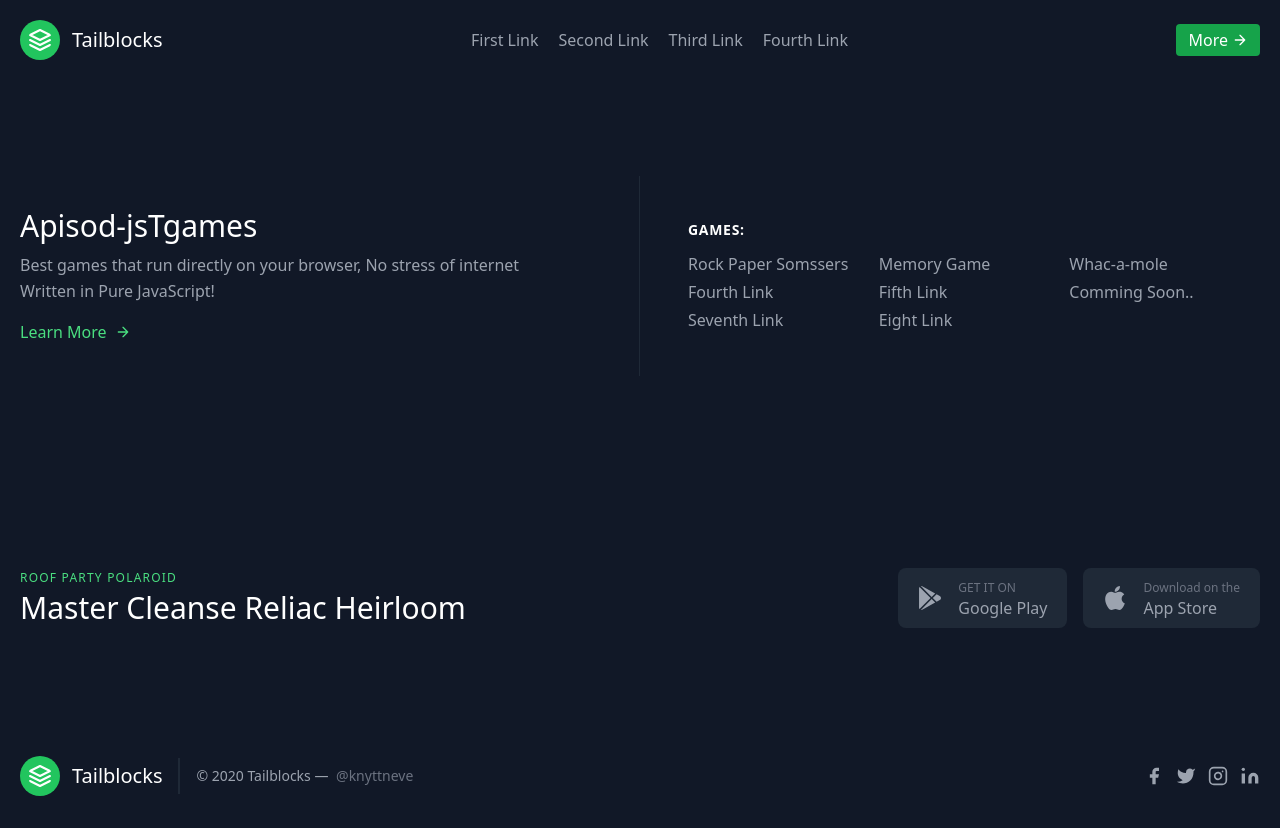
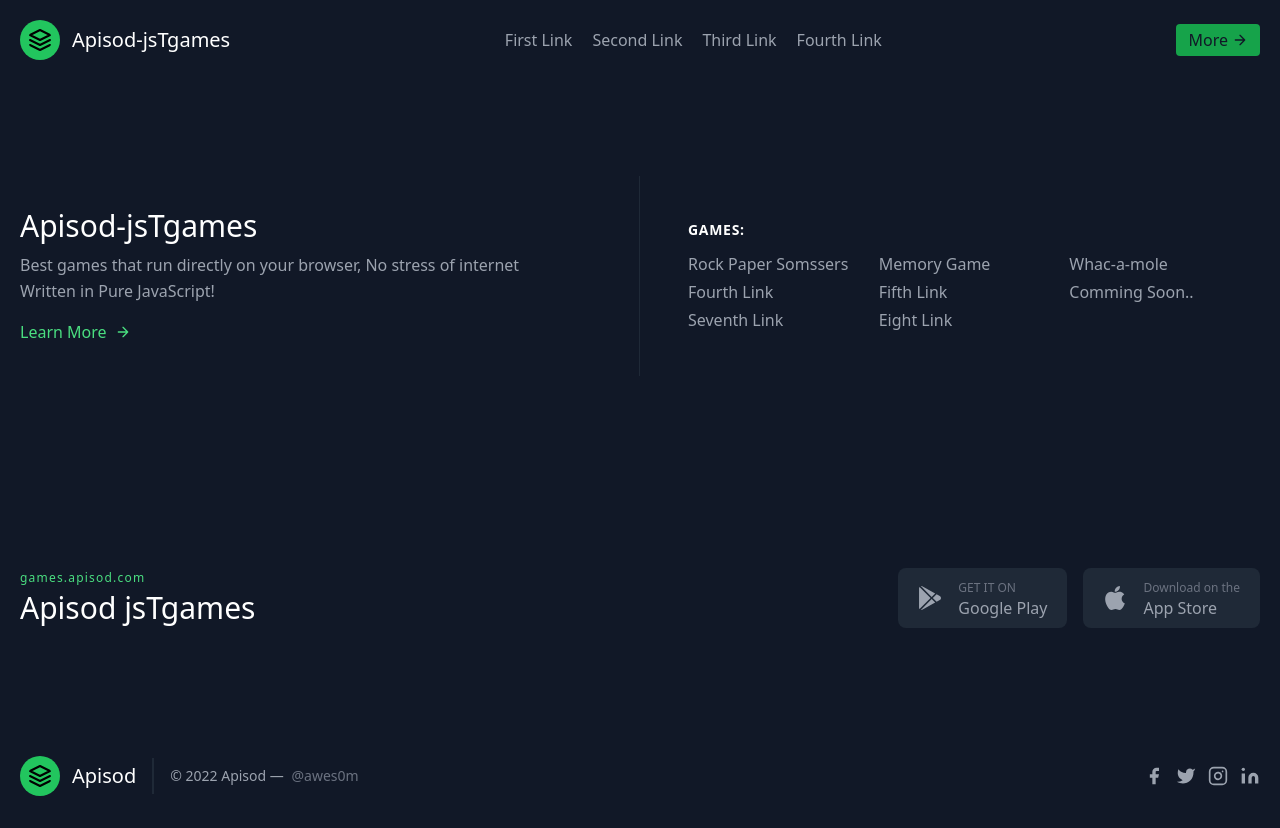
Before and after one commit to awes0m/jsTgames, a plain HTML site: page index.html in a window 1280 px wide. Drawn offline with nearby package versions, Linux system fonts and the light colour scheme; files that its build step writes are made by us from their sources.

Commit message:
minor changes to header footer text

```diff
--- a/index.html
+++ b/index.html
@@ -20,7 +20,7 @@
           <svg
             xmlns="http://www.w3.org/2000/svg"
             fill="none"
-            stroke="currentColor"
+            stroke="black"
             stroke-linecap="round"
             stroke-linejoin="round"
             stroke-width="2"
@@ -31,7 +31,7 @@
               d="M12 2L2 7l10 5 10-5-10-5zM2 17l10 5 10-5M2 12l10 5 10-5"
             ></path>
           </svg>
-          <span class="ml-3 text-xl">Tailblocks</span>
+          <span class="ml-3 text-xl">Apisod-jsTgames</span>
         </a>
         <nav
           class="md:ml-auto md:mr-auto flex flex-wrap items-center text-base justify-center"
@@ -42,7 +42,7 @@
           <a class="mr-5 hover:text-white">Fourth Link</a>
         </nav>
         <button
-          class="inline-flex items-center bg-green-600 border-0 py-1 px-3 focus:outline-none hover:bg-green-200 rounded text-white mt-4 md:mt-0"
+          class="inline-flex items-center bg-green-600 border-0 py-1 px-3 focus:outline-none hover:bg-green-200 rounded text-gray-900 mt-4 md:mt-0"
         >
           More
           <svg
@@ -139,8 +139,8 @@
     <section class="text-gray-400 bg-gray-900 body-font">
       <div class="container px-5 py-24 mx-auto flex items-center md:flex-row flex-col">
         <div class="flex flex-col md:pr-10 md:mb-0 mb-6 pr-0 w-full md:w-auto md:text-left text-center">
-          <h2 class="text-xs text-green-400 tracking-widest font-medium title-font mb-1">ROOF PARTY POLAROID</h2>
-          <h1 class="md:text-3xl text-2xl font-medium title-font text-white">Master Cleanse Reliac Heirloom</h1>
+          <h2 class="text-xs text-green-400 tracking-widest font-medium title-font mb-1">games.apisod.com</h2>
+          <h1 class="md:text-3xl text-2xl font-medium title-font text-white">Apisod jsTgames</h1>
         </div>
         <div class="flex md:ml-auto md:mr-0 mx-auto items-center flex-shrink-0 space-x-4">
           <button class="bg-gray-800 inline-flex py-3 px-5 rounded-lg items-center hover:bg-gray-700 hover:bg-opacity-50 focus:outline-none">
@@ -169,13 +169,13 @@
     <footer class="text-gray-400 bg-gray-900 body-font">
       <div class="container px-5 py-8 mx-auto flex items-center sm:flex-row flex-col">
         <a class="flex title-font font-medium items-center md:justify-start justify-center text-white">
-          <svg xmlns="http://www.w3.org/2000/svg" fill="none" stroke="currentColor" stroke-linecap="round" stroke-linejoin="round" stroke-width="2" class="w-10 h-10 text-white p-2 bg-green-500 rounded-full" viewBox="0 0 24 24">
+          <svg xmlns="http://www.w3.org/2000/svg" fill="none" stroke="black" stroke-linecap="round" stroke-linejoin="round" stroke-width="2" class="w-10 h-10 text-white p-2 bg-green-500 rounded-full" viewBox="0 0 24 24">
             <path d="M12 2L2 7l10 5 10-5-10-5zM2 17l10 5 10-5M2 12l10 5 10-5"></path>
           </svg>
-          <span class="ml-3 text-xl">Tailblocks</span>
+          <span class="ml-3 text-xl">Apisod</span>
         </a>
-        <p class="text-sm text-gray-400 sm:ml-4 sm:pl-4 sm:border-l-2 sm:border-gray-800 sm:py-2 sm:mt-0 mt-4">© 2020 Tailblocks —
-          <a href="https://twitter.com/knyttneve" class="text-gray-500 ml-1" target="_blank" rel="noopener noreferrer">@knyttneve</a>
+        <p class="text-sm text-gray-400 sm:ml-4 sm:pl-4 sm:border-l-2 sm:border-gray-800 sm:py-2 sm:mt-0 mt-4">© 2022 Apisod —
+          <a href="https://twitter.com/knyttneve" class="text-gray-500 ml-1" target="_blank" rel="noopener noreferrer">@awes0m</a>
         </p>
         <span class="inline-flex sm:ml-auto sm:mt-0 mt-4 justify-center sm:justify-start">
           <a class="text-gray-400">
```
